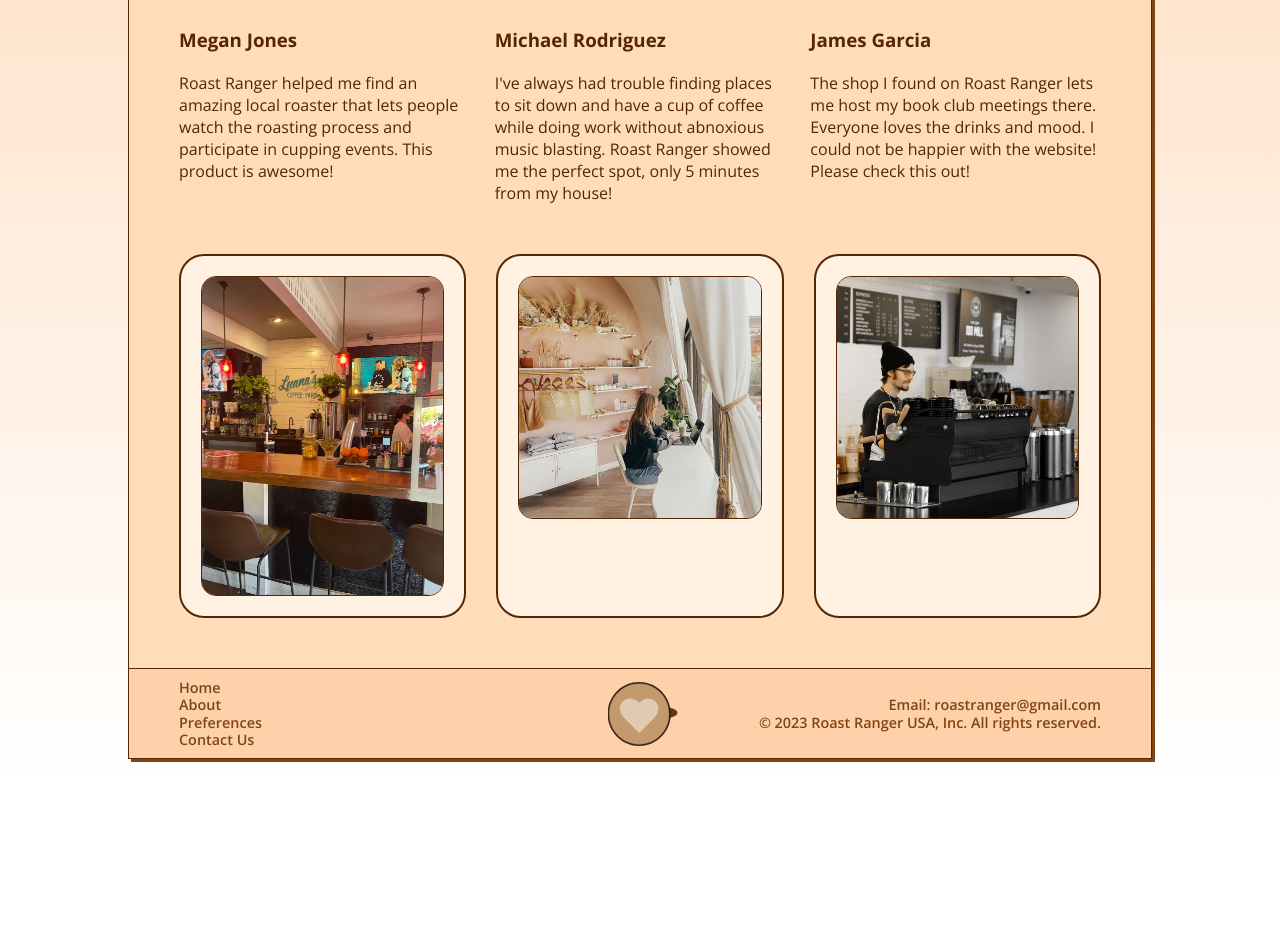
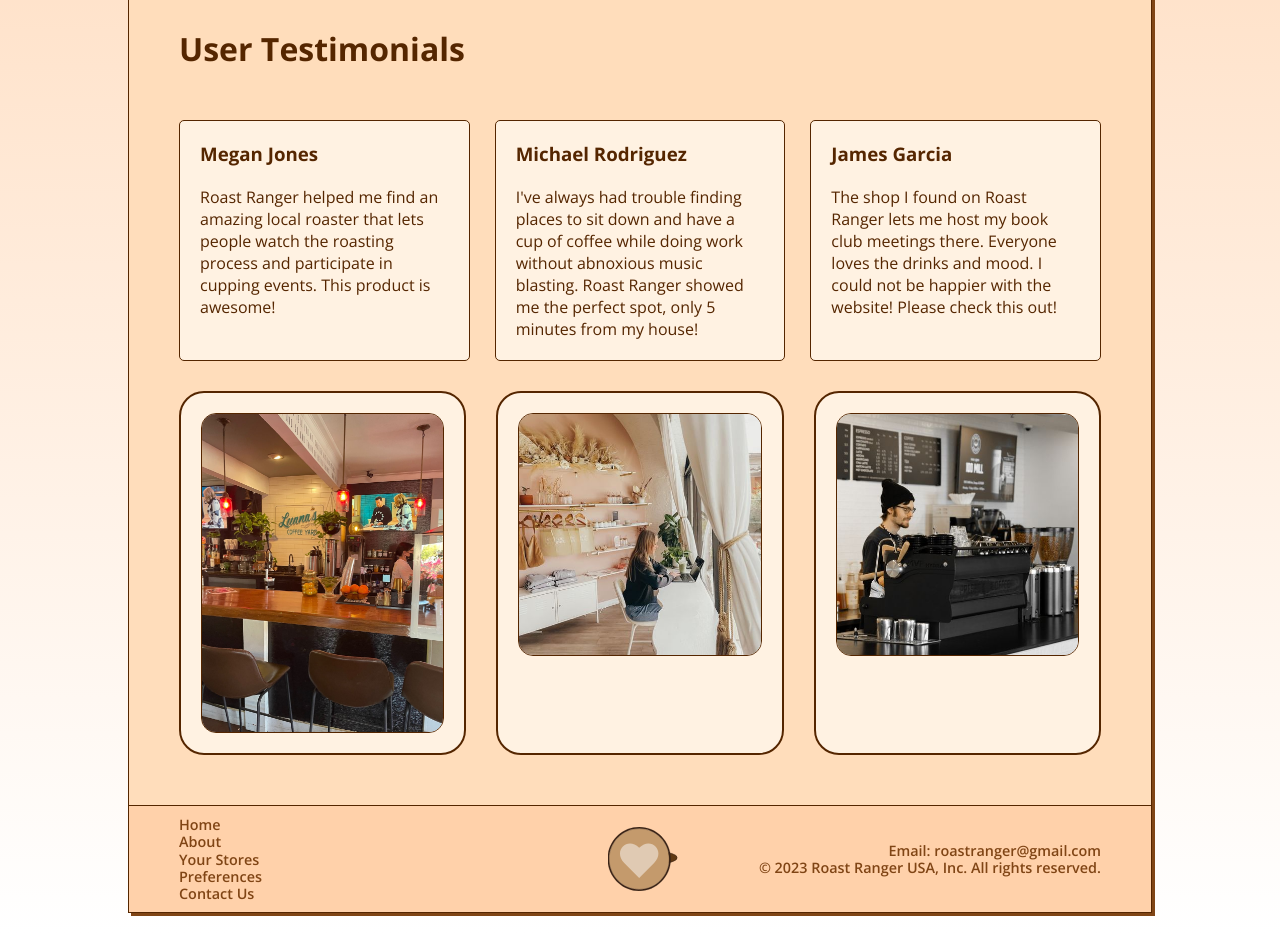
Before and after one commit to gbstorey/RoastRanger, a React (Vite) app in the folder CIS300_final/: page / in a window 1280 px wide. Shown: the part 600-1533 px from the top of the page. Before the commit the page ends 1379 px from the top, so only its background shows below. Built offline with nearby package versions, Linux system fonts and the light colour scheme; grey boxes are pictures that could not be loaded.

Commit message:
Quick home page styling fix

```diff
--- a/CIS300_final/src/routes/Home.css
+++ b/CIS300_final/src/routes/Home.css
@@ -61,11 +61,15 @@ main {
     display: flex;
     justify-content: space-between;
     gap:25px;
-    margin-bottom: 50px;
+    margin-top: 50px;
 }
 
 .testimonialsContainer article {
     flex: 1;
+    background: #fff2e2;
+    padding: 20px;
+    border: 1px solid #552600;
+    border-radius: 5px;
     width: 30%;
 }
 
--- a/CIS300_final/src/routes/Home.jsx
+++ b/CIS300_final/src/routes/Home.jsx
@@ -20,6 +20,7 @@ const Home = () => {
                 </div>
                 <div id={"homeHeroImage"} className={"homeHeroImage"}></div>
             </section>
+            <h1>User Testimonials</h1>
             <section id={"testimonials"} className={"testimonialsContainer"}>
                 <article>
                     <h3>Megan Jones</h3>
--- a/CIS300_final/src/routes/RecommendationOne.jsx
+++ b/CIS300_final/src/routes/RecommendationOne.jsx
@@ -26,6 +26,8 @@ const RecommendationOne = () => {
                 <div className={"shopVideo"}>
                     <video controls>
                         <source src={"../roasting.mp4"} type={"video/mp4"}/>
+                        <source src={"../roasting.ogv"} type={"video/ogg"}/>
+                        <a href={"../roasting.mp4"}>Download the roasting video here.</a>
                     </video>
                 </div>
             </section>
--- a/CIS300_final/src/sections/Footer.jsx
+++ b/CIS300_final/src/sections/Footer.jsx
@@ -10,6 +10,9 @@ const Footer = () => {
                 </li>
                 <li>
                     <NavLink to={"/about"}>About</NavLink>
+                </li>
+                <li>
+                    <NavLink to={"/your_stores"}>Your Stores</NavLink>
                 </li>
                 <li>
                     <NavLink to={"/preferences"}>Preferences</NavLink>
```
Also changed, not shown: 1 other file (tests, documents, lock files or other folders).
